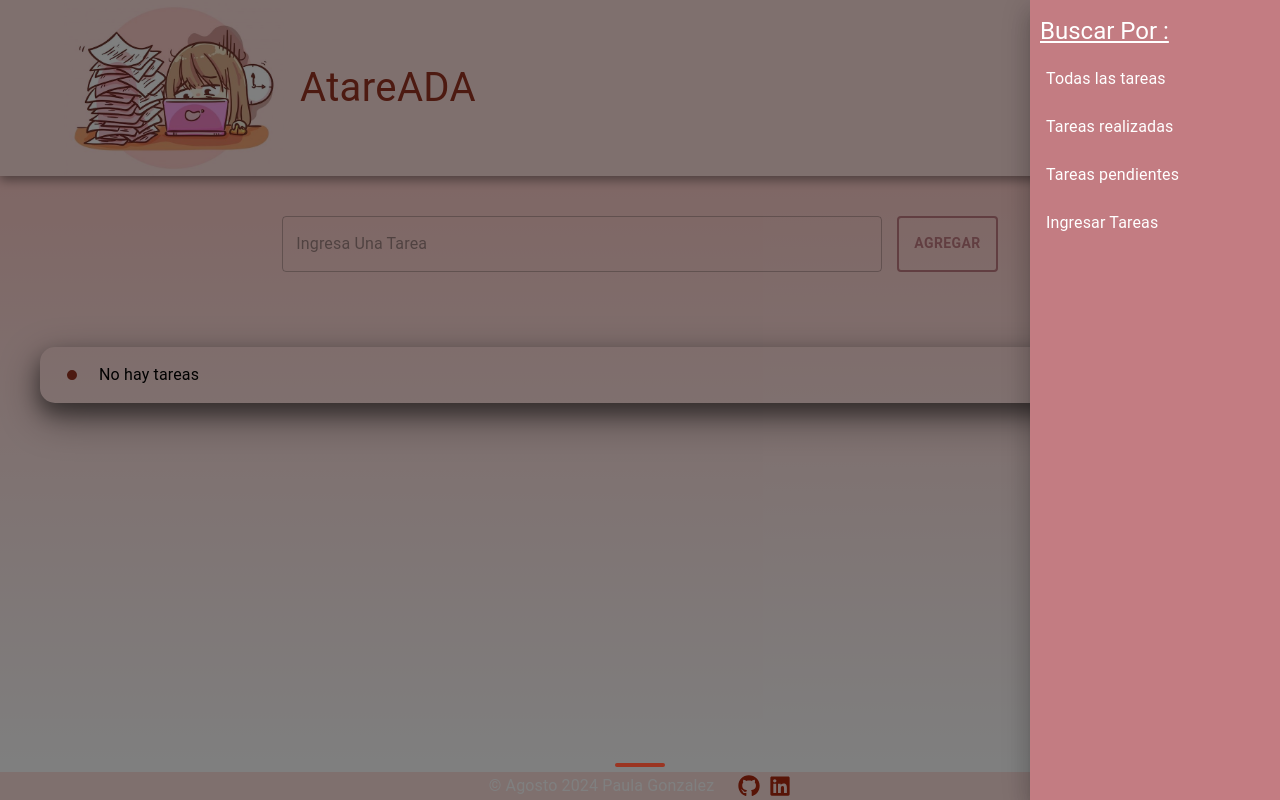
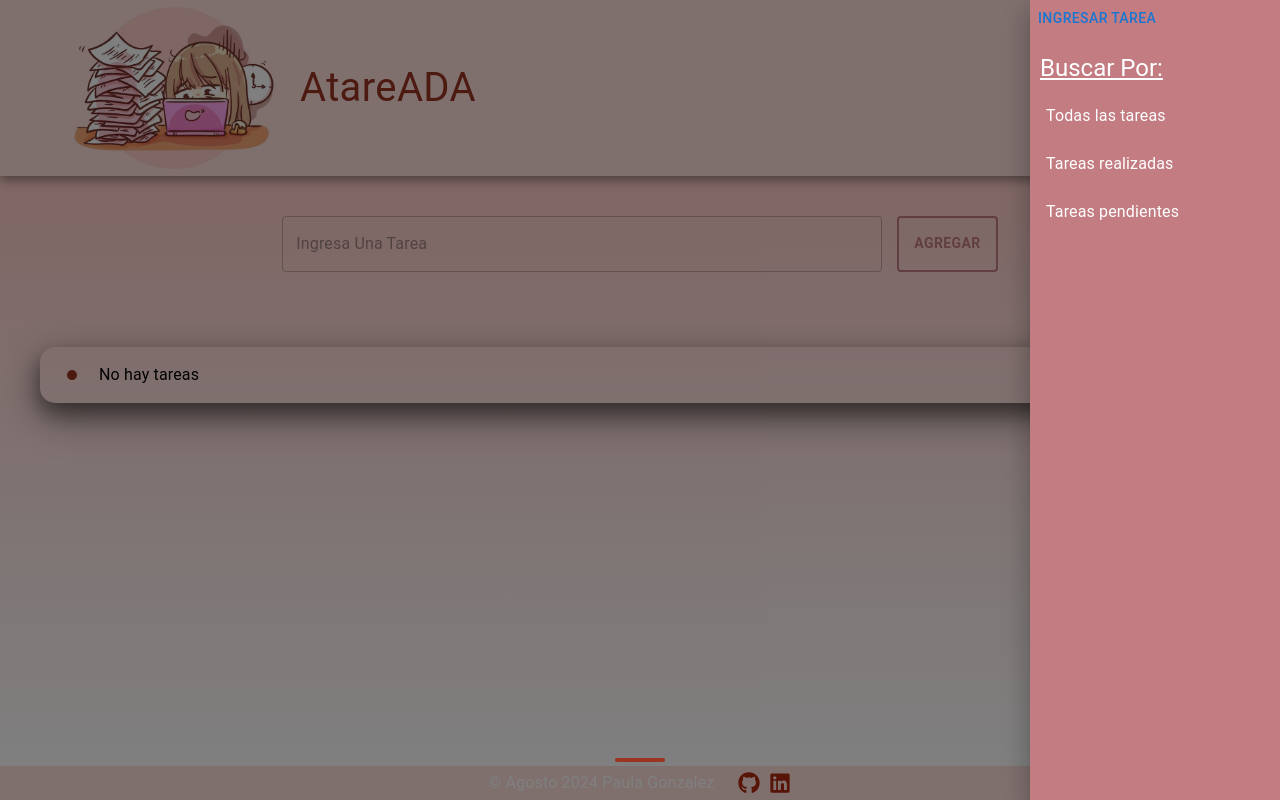
Before and after one commit to paulanabelgonzalez/AtareADA, a React (Vite) app: page / in a window 1280 px wide. Both pictures are taken after a click on the button "MENU". Built offline with nearby package versions, Linux system fonts and the light colour scheme.

Commit message:
cambie en menu btn para ingresar tarea

```diff
--- a/src/components/DrawerBottom.jsx
+++ b/src/components/DrawerBottom.jsx
@@ -16,7 +16,7 @@ import {
 import { TaskContext } from "../context/TaskContext";
 import { DrawerContext } from "../context/DrawerContext";
 
-const drawerBleeding = 50;
+const drawerBleeding = 55;
 
 const StyledBox = styled("div")({
 	backgroundColor: "#e79ea2",
--- a/src/components/DrawerRight.jsx
+++ b/src/components/DrawerRight.jsx
@@ -8,6 +8,7 @@ import {
 	ListItemButton,
 	ListItemText,
 	Typography,
+	Button,
 } from "@mui/material";
 
 import { TaskContext } from "../context/TaskContext";
@@ -15,11 +16,12 @@ import { DrawerContext } from "../context/DrawerContext";
 
 export const DrawerRight = () => {
 	const { isRightDrawerOpen, toggleRightDrawer } = useContext(DrawerContext);
-	const { allTasks, setIsFiltered, setItem, setSelectedTasks } =
+	const { allTasks, isFiltered, setIsFiltered, setItem, setSelectedTasks } =
 		useContext(TaskContext);
 
 	const handleItemClick = (item) => {
 		setIsFiltered(true);
+
 		if (item === "Todas las tareas") {
 			setSelectedTasks(allTasks);
 			setItem(item);
@@ -32,18 +34,18 @@ export const DrawerRight = () => {
 			setSelectedTasks(allTasks.filter((task) => task.completed === false));
 			setItem(item);
 		}
-		if (item === "Ingresar Tareas") {
-			setIsFiltered(false);
-		}
+		// if (item === "Ingresar Tareas") {
+		// 	setIsFiltered(false);
+		// }
 	};
-
+	console.log(isFiltered);
 	return (
 		<>
 			<SwipeableDrawer
 				anchor="right"
 				open={isRightDrawerOpen}
-				onClose={toggleRightDrawer(false)}
-				onOpen={toggleRightDrawer(true)}
+				onClose={() => toggleRightDrawer(false)}
+				onOpen={() => toggleRightDrawer(true)}
 				SwipeAreaProps={{ width: 0 }}
 				sx={{
 					"& .MuiDrawer-paper": {
@@ -62,11 +64,19 @@ export const DrawerRight = () => {
 					onClick={toggleRightDrawer(false)}
 					onKeyDown={toggleRightDrawer(false)}
 				>
+					<Button
+						onClick={() => {
+							setIsFiltered(false);
+						}}
+					>
+						Ingresar tarea
+					</Button>
+
 					<Typography
 						variant="h5"
 						sx={{ padding: "15px 15px 0px 10px", textDecoration: "underLine" }}
 					>
-						Buscar Por :
+						Buscar Por:
 					</Typography>
 
 					<List>
@@ -74,7 +84,7 @@ export const DrawerRight = () => {
 							"Todas las tareas",
 							"Tareas realizadas",
 							"Tareas pendientes",
-							"Ingresar Tareas",
+							// "Ingresar Tareas",
 						].map((text) => (
 							<ListItem key={text} disablePadding>
 								<ListItemButton onClick={() => handleItemClick(text)}>
--- a/src/layout/Footer.jsx
+++ b/src/layout/Footer.jsx
@@ -13,6 +13,7 @@ export const Footer = () => {
 					alignItems: "center",
 					justifyContent: "center",
 					gap: "9px",
+					paddingBlock: "3px",
 				}}
 			>
 				<Typography variant="subtitle1" color="white" sx={{ pr: "15px" }}>
```
